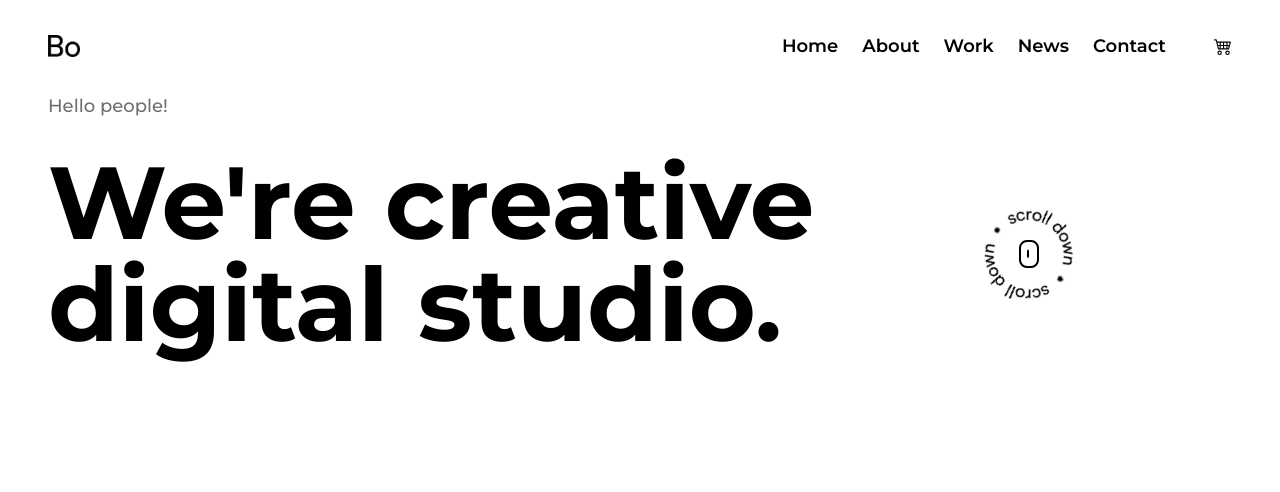
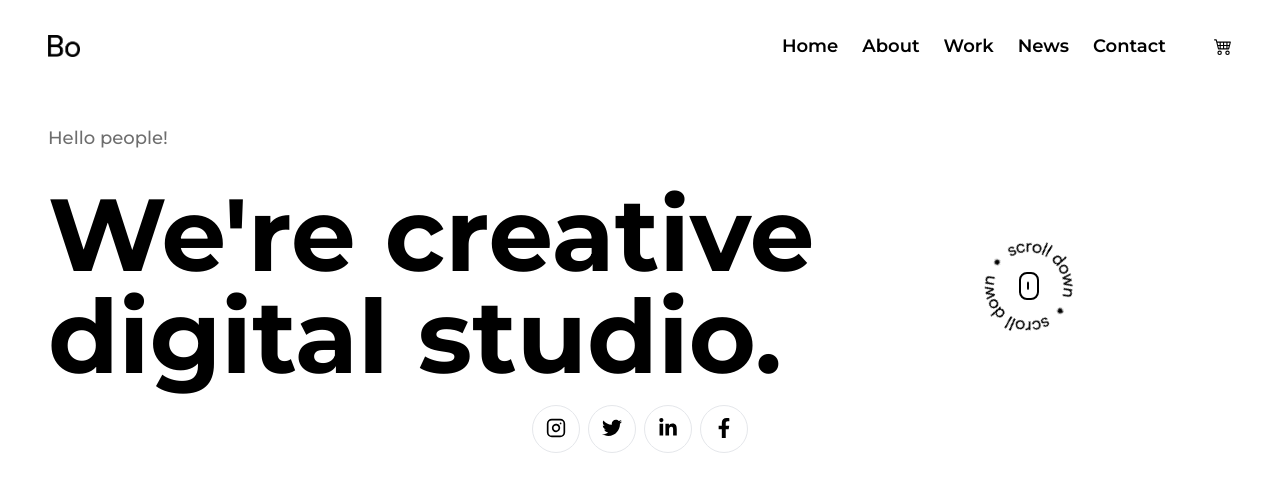
Before and after one commit to mallick-portfolio/bo-webflow, a React (Create React App) app: page / in a window 1280 px wide. Shown: the top 492 px of the page. Built offline with nearby package versions, Linux system fonts and the light colour scheme.

Commit message:
update banner

```diff
--- a/src/components/Banner.jsx
+++ b/src/components/Banner.jsx
@@ -1,21 +1,40 @@
 import React from "react";
 import rotate from "../assets/images/rotate.png";
+import { FiInstagram } from "react-icons/fi";
+import { GrTwitter } from "react-icons/gr";
+import { FaLinkedinIn, FaFacebookF } from "react-icons/fa";
 const Banner = () => {
   return (
-    <div className="px-12 mx-auto">
-      <h4 className="text-lg font-medium text-secondary">Hello people!</h4>
-      <div className="flex justify-between items-center mt-8">
-        <h1 className="text-primary text-[8vw] leading-none font-bold">
-          We're creative digital studio.
-        </h1>
-        <div className="mr-36 relative hover:bg-[#a1c4e4] duration-1000 cursor-pointer rounded-full p-4">
-          <img className="w-36  animate-spin-slow" src={rotate} alt="" />
-          <div className="absolute top-1/2 left-1/2 -translate-x-1/2 -translate-y-1/2 w-5 h-7 rounded-lg border-2 border-primary ">
-            <div className="animate-bounce absolute w-[2px] h-2 rounded-md bg-primary left-[6px] top-[8px]">
-              {""}
-            </div>
+    <div className="px-12 py-8 mx-auto">
+      <h4 className="text-lg font-medium text-secondary mb-8">Hello people!</h4>
+      <div className="flex justify-between items-center">
+        <h1 className="banner-title">We're creative digital studio.</h1>
+        <div className="banner-image">
+          <img
+            className="w-36 relative z-40 animate-spin-slow"
+            src={rotate}
+            alt=""
+          />
+          <div className="banner-bg">
+            <div className="banner-hover">{""}</div>
           </div>
         </div>
+      </div>
+      <div className="flex justify-center items-center mt-4">
+        <ul className="flex">
+          <li className="social-item">
+            <FiInstagram className="social-icon" />
+          </li>
+          <li className="social-item">
+            <GrTwitter className="social-icon" />
+          </li>
+          <li className="social-item">
+            <FaLinkedinIn className="social-icon" />
+          </li>
+          <li className="social-item">
+            <FaFacebookF className="social-icon" />
+          </li>
+        </ul>
       </div>
     </div>
   );
--- a/src/index.css
+++ b/src/index.css
@@ -21,3 +21,24 @@ body {
   color: rgb(0, 0, 0);
   transition: 3s;
 }
+
+@layer utilities {
+  .banner-title {
+    @apply text-primary text-[8vw] leading-none font-bold;
+  }
+  .banner-image {
+    @apply mr-36 relative after:left-0 after:right-0 after:top-0 after:bottom-0 after:bg-accent after:absolute after:rounded-full after:scale-0 hover:after:scale-100 hover:after:duration-700 hover:after:transition-all cursor-pointer rounded-full p-4;
+  }
+  .banner-bg {
+    @apply absolute z-40 top-1/2 left-1/2 -translate-x-1/2 -translate-y-1/2 w-5 h-7 rounded-lg border-2 border-primary;
+  }
+  .banner-hover {
+    @apply animate-bounce absolute w-[2px] h-2 rounded-md bg-primary left-[6px] top-[8px];
+  }
+  .social-item {
+    @apply w-12 h-12 rounded-full border mx-1 cursor-pointer relative after:left-0 after:right-0 after:top-0 after:bottom-0 after:bg-accent after:absolute after:rounded-full after:scale-0 hover:after:scale-100 hover:after:duration-700 hover:after:transition-all text-primary hover:text-white;
+  }
+  .social-icon {
+    @apply text-xl mx-auto mt-3 relative z-40;
+  }
+}
--- a/tailwind.config.js
+++ b/tailwind.config.js
@@ -5,10 +5,11 @@ module.exports = {
       colors: {
         primary: "#000",
         secondary: "#6e6e6e",
+        accent: "#a1c4e4",
       },
       animation: {
-        'spin-slow': 'spin 5s linear infinite',
-      }
+        "spin-slow": "spin 5s linear infinite",
+      },
     },
   },
   plugins: [],
```
